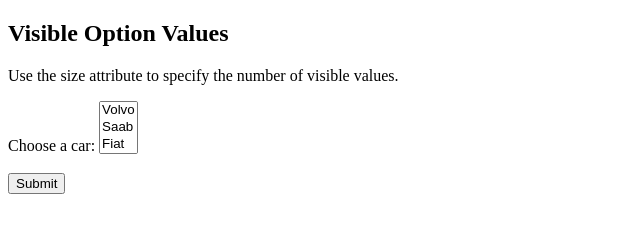
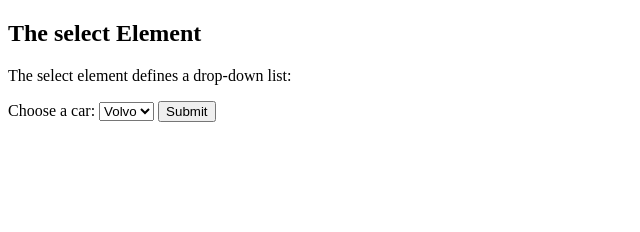
Before and after one commit to MariaIsabela16/MariaIsabela16.github.io, a plain HTML site: page vs-code.html in a window 1280 px wide. Shown: the whole page, without its empty margins (0-640 px from the left). Drawn offline with Linux system fonts and the light colour scheme.

Commit message:
Update vs-code.html

```diff
--- a/vs-code.html
+++ b/vs-code.html
@@ -2,18 +2,18 @@
 <html>
 <body>
 
-<h2>Visible Option Values</h2>
+<h2>The select Element</h2>
 
-<p>Use the size attribute to specify the number of visible values.</p>
+<p>The select element defines a drop-down list:</p>
 
 <form action="/action_page.php">
   <label for="cars">Choose a car:</label>
-  <select id="cars" name="cars" size="3">
+  <select id="cars" name="cars">
     <option value="volvo">Volvo</option>
     <option value="saab">Saab</option>
     <option value="fiat">Fiat</option>
     <option value="audi">Audi</option>
-  </select><br><br>
+  </select>
   <input type="submit">
 </form>
 
```
